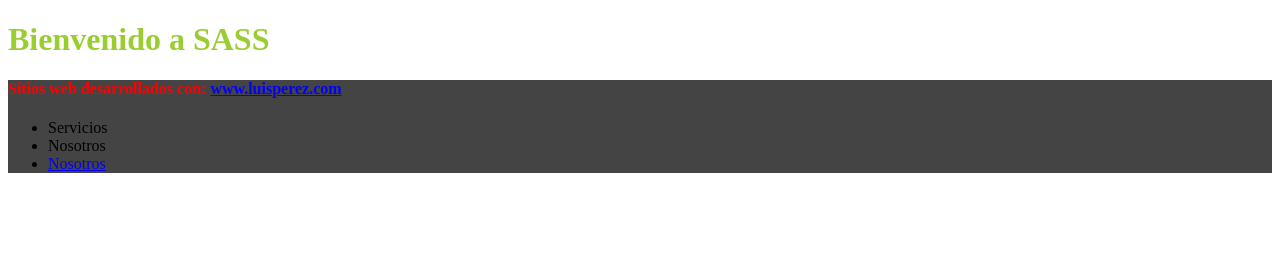
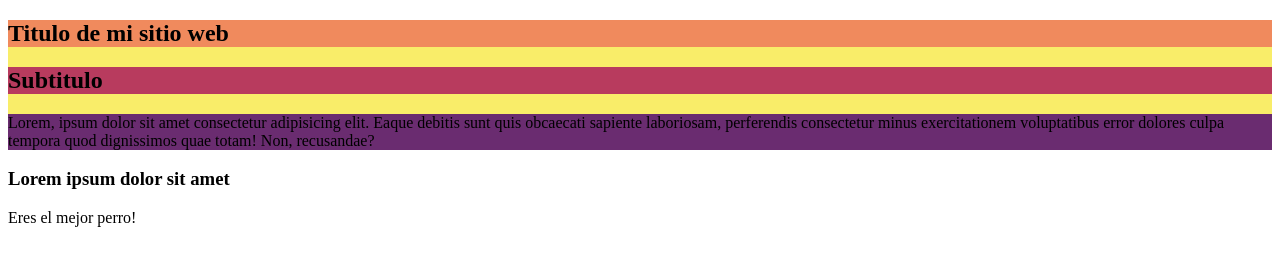
Before and after one commit to IngLuisPerez/Curso_SASS, a plain HTML site: page index.html in a window 1280 px wide. Drawn offline with Linux system fonts and the light colour scheme.

Commit message:
Practica 2
Segunda Practica de SASS

```diff
--- a/index.html
+++ b/index.html
@@ -10,17 +10,16 @@
     <link rel="stylesheet" href="css/estilos.css">
 </head>
 <body>
-    <h1>Bienvenido a SASS</h1>
+    <section>
+        <h1>Titulo de mi sitio web</h1>
+        <h2>Subtitulo</h2>
+
+        <p>Lorem, ipsum dolor sit amet consectetur adipisicing elit. Eaque debitis sunt quis obcaecati sapiente laboriosam, perferendis consectetur minus exercitationem voluptatibus error dolores culpa tempora quod dignissimos quae totam! Non, recusandae?</p>
+    </section>
 
     <footer>
-        <h4>Sitios web desarrollados con: <a href="#">www.luisperez.com</a></h4>
-        <div>
-            <ul>
-                <li>Servicios</li>
-                <li>Nosotros</li>
-                <li><a href="#">Nosotros</a></li>
-            </ul>
-        </div>
+        <h3>Lorem ipsum dolor sit amet</h3>
+        <p>Eres el mejor perro!</p>
     </footer>
 </body>
 </html>
--- a/sass/estilos.scss
+++ b/sass/estilos.scss
@@ -1,15 +1,15 @@
-h1{
-    color: yellowgreen;
+section{
+   background:  #f9ed69;
+
+   h1{
+       background: #f08a5d;
+   }
+
+   h2{
+       background: #b83b5e;
+   }
+
+   p{
+    background: #6a2c70;
+   }
 }
-
-footer{
-    background: #444;
-
-    h4{
-        color: red;
-
-        a{
-            color:blue;
-        }
-    }
-}
```
Also changed, not shown: css/estilos.css, 1 other file.
